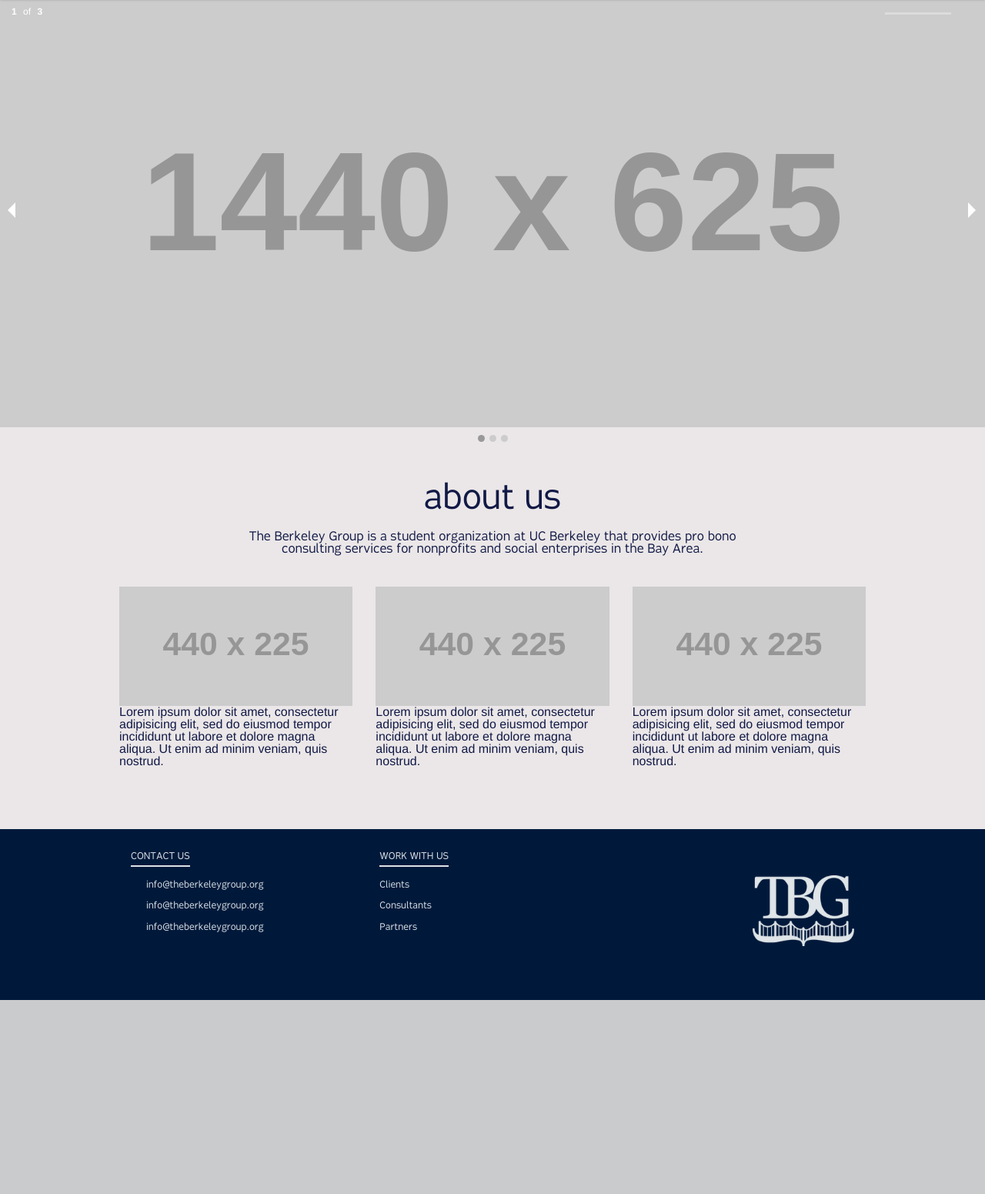
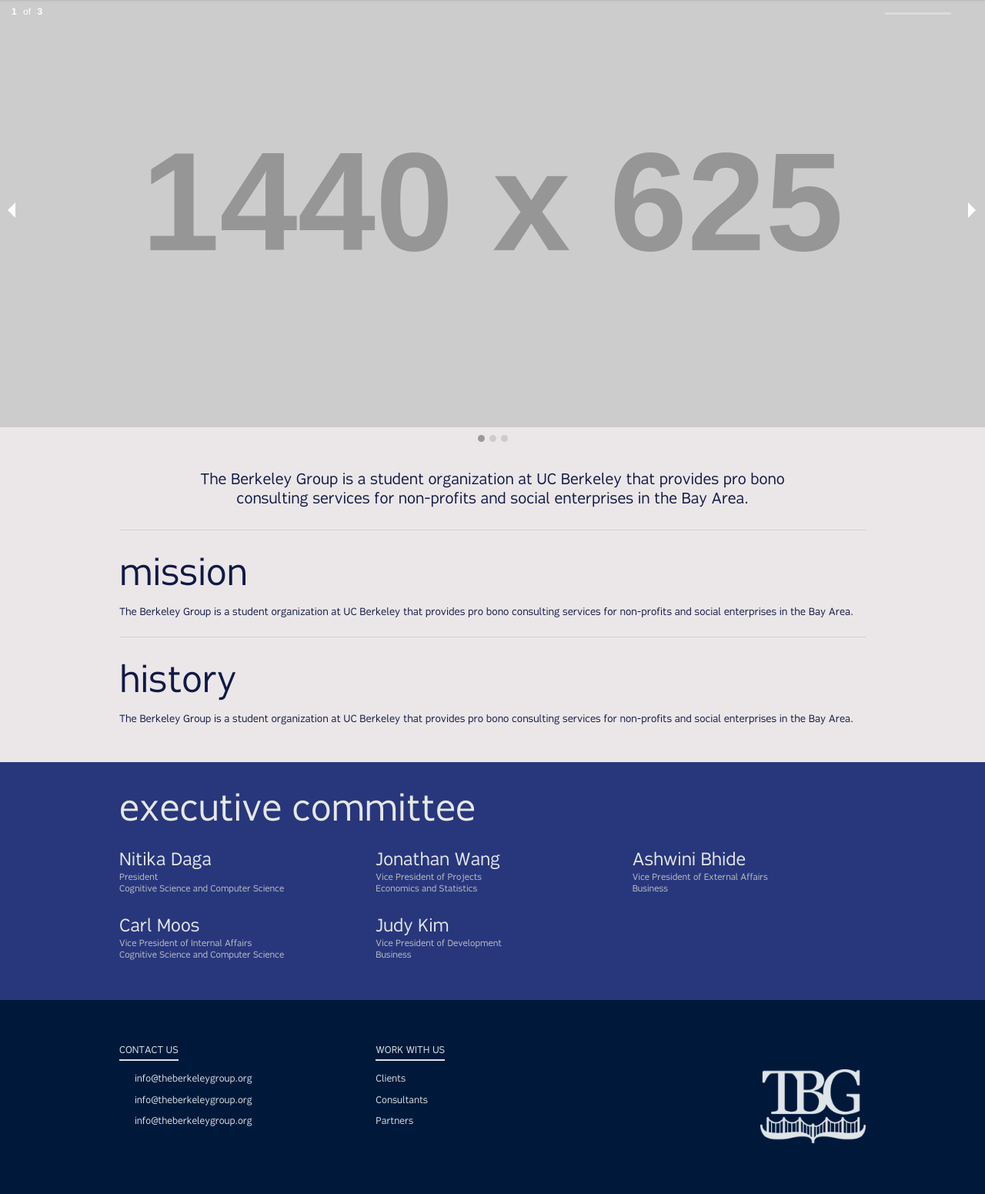
Before and after one commit to wonjun/tbg_website, a PHP site: page / in a window 1280 px wide. Shown: the part 91-1642 px from the top of the page at 77% size. Before the commit the page ends 1390 px from the top, so only its background shows below. Run offline with PHP 8.4, Linux system fonts and the light colour scheme; grey boxes labelled with a size stand in for pictures from a placeholder-image service; some libraries are stand-ins or nearby versions.

Commit message:
homepage altered v2

```diff
--- a/clients.html
+++ b/clients.html
@@ -47,10 +47,10 @@
     </div>
 
     <!-- Beginning of Our Work Section-->
-    <div class="tbg-panel">
+    <div class="basic-panel">
       <div class="row">
         <div class="large-12 columns">
-          <div class="panel-title">
+          <div class="panel-row">
             <h1>our work</h1>
           </div>
         </div>
--- a/css/about.css
+++ b/css/about.css
@@ -1,3 +1,46 @@
 .orbit-container {
   background-color: #ebe7e8;
+  margin-bottom: -17px
 }
+
+.mission-statement{
+  color: #111946;
+  font-family: fabrica;
+  text-align: center;
+  font-size: 120%;
+  line-height: 130%;
+  margin-left: auto;
+  margin-right: auto;
+  width: 80%;
+}
+
+.exec-panel {
+  background-color: #28377c;
+  color: #e6e7e8;
+  padding-bottom: 20px;
+}
+
+.exec-member {
+  color: #e6e7e8;
+  padding-bottom: 30px;
+}
+.exec-title {
+  color: #e6e7e8;
+  padding-top: 30px;
+  padding-bottom: 10px;
+}
+
+h5 {
+  color: #e6e7e8;
+  font-family: fabrica;
+  font-size: 140%;
+  font-weight: 100;
+  margin-bottom: 5px;
+  line-height: 80%;
+}
+.exec-description {
+  color: #bec1c3;
+  font-family: fabrica;
+  font-size: 70%;
+  line-height: 135%;
+}
--- a/css/footer.css
+++ b/css/footer.css
@@ -3,7 +3,7 @@
   font-family: fabrica;
   background-color: #00193b;
   padding-bottom: 60px;
-  padding-top: 30px;
+  padding-top: 60px;
   font-size: 85%;
 }
   .footer-title {
--- a/css/style.css
+++ b/css/style.css
@@ -1,34 +1,40 @@
-.panel-title {
+.panel-text {
   color: #111946;
-  text-align: center;
-  padding-top: 20px;
-  margin-bottom: 40px;
-  margin-left: auto;
-  margin-right: auto;
   font-family: fabrica;
-  width: 70%;
-}
-  .panel-title h1{
-    color: #111946;
-    font-family: fabrica;
+  font-size: 80%;
+  line-height: 90%
 }
 
-.tbg-panel {
+.panel-row {
+  padding-top: 25px;
+  padding-bottom: 25px;
+  border-bottom-style: solid;
+  border-bottom-width: 1px;
+  border-bottom-color: #cfd0d1;
+}
+
+h1{
+  font-size: 290%;
+  color: #111946;
+  font-family: fabrica;
+}
+
+.basic-panel {
   color: #111946;
   background-color: #ebe7e8;
-  padding-bottom: 80px;
+  padding-bottom: 25px;
+  padding-top: 25px;
 }
 
 .mission-panel {
   background-color: #28377C;
   padding-top: 60px;
-  padding-bottom: 75px;
+  padding-bottom: 60px;
 }
 
 .mission-statement{
   color: #e6e7e8;
   font-family: fabrica;
-  size: 30;
   text-align: center;
   font-size: 120%;
   line-height: 130%;
--- a/index.html
+++ b/index.html
@@ -55,37 +55,85 @@
     </div>
 
     <!-- Beginning of About Section-->
-    <div class="tbg-panel">
+    <div class="basic-panel">
       <div class="row">
         <div class="large-12 columns">
-          <div class="panel-title">
-            <h1>about us</h1>
-            The Berkeley Group is a student organization at UC Berkeley that provides pro bono consulting services for nonprofits and social enterprises in the Bay Area.
+          <div class="panel-row">
+            <div class="mission-statement">
+              The Berkeley Group is a student organization at UC Berkeley that provides pro bono consulting services for non-profits and social enterprises in the Bay Area.
+            </div>
+          </div>
+          <div class="panel-row">
+            <h1>mission</h1>
+            <div class="panel-text">
+              The Berkeley Group is a student organization at UC Berkeley that provides pro bono consulting services for non-profits and social enterprises in the Bay Area.
+            </div>
+          </div>
+          <div class="panel-row" style="border: none">
+            <h1>history</h1>
+            <div class="panel-text">
+              The Berkeley Group is a student organization at UC Berkeley that provides pro bono consulting services for non-profits and social enterprises in the Bay Area.
+            </div>
+          </div>
         </div>
       </div>
     </div>
 
+    <div class="exec-panel">
       <div class="row">
         <div class="large-12 columns">
-	        <div class="row">
-	        	<div class="large-4 medium-4 columns">
-              <!--Optimal Image size is 440x225 -->
-              <img src="http://placehold.it/440x225/28377C/fff" alt="slide 1" />
-              <div class="panel-item-text">
-                Lorem ipsum dolor sit amet, consectetur adipisicing elit, sed do eiusmod tempor incididunt ut labore et dolore magna aliqua. Ut enim ad minim veniam, quis nostrud.
+          <h1>
+            <div class="exec-title">
+              executive committee
+            </div>
+          </h1>
         </div>
       </div>
-	        	<div class="large-4 medium-4 columns">
-              <img src="http://placehold.it/440x225/28377C/fff" alt="slide 1" />
-              <div class="panel-item-text">
-                Lorem ipsum dolor sit amet, consectetur adipisicing elit, sed do eiusmod tempor incididunt ut labore et dolore magna aliqua. Ut enim ad minim veniam, quis nostrud.
+      <div class="row">
+        <div class="large-4 columns">
+          <div class="exec-member">
+            <h5>Nitika Daga</h5>
+            <div class="exec-description">
+              President<br>
+              Cognitive Science and Computer Science
             </div>
           </div>
-	        	<div class="large-4 medium-4 columns">
-	        		<img src="http://placehold.it/440x225/28377C/fff" alt="slide 1" />
-              <div class="panel-item-text">
-                Lorem ipsum dolor sit amet, consectetur adipisicing elit, sed do eiusmod tempor incididunt ut labore et dolore magna aliqua. Ut enim ad minim veniam, quis nostrud.
         </div>
+        <div class="large-4 columns">
+          <div class="exec-member">
+            <h5>Jonathan Wang</h5>
+            <div class="exec-description">
+              Vice President of Projects<br>
+              Economics and Statistics
+            </div>
+          </div>
+        </div>
+        <div class="large-4 columns">
+          <div class="exec-member">
+            <h5>Ashwini Bhide</h5>
+            <div class="exec-description">
+              Vice President of External Affairs<br>
+              Business
+            </div>
+          </div>
+        </div>
+      </div>
+      <div class="row">
+        <div class="large-4 columns">
+          <div class="exec-member">
+            <h5>Carl Moos</h5>
+            <div class="exec-description">
+              Vice President of Internal Affairs<br>
+              Cognitive Science and Computer Science
+            </div>
+          </div>
+        </div>
+        <div class="large-8 columns">
+          <div class="exec-member">
+            <h5>Judy Kim</h5>
+            <div class="exec-description">
+              Vice President of Development<br>
+              Business
             </div>
           </div>
         </div>
@@ -94,8 +142,7 @@
 
     <div class="footer">
       <div class="row">
-        <div class="large-12 columns">
-          <div class="large-3 medium-3 columns">
+        <div class="large-3 columns">
           <div class="footer-title">
             CONTACT US
           </div>
@@ -105,7 +152,7 @@
             <li class="footer-item"> info@theberkeleygroup.org</li>
           </ul>
         </div>
-          <div class="large-6 large-offset-1 medium-6 columns">
+        <div class="large-6 large-offset-1 columns">
           <div class="footer-title2">
             WORK WITH US
           </div>
@@ -115,10 +162,9 @@
             <li class="footer-item2"> Partners</li>
           </ul>
         </div>
-          <div class="large-2 medium-2 columns">
+        <div class="large-2 columns">
           <div class="footer-logo">
             <img src="img/footer-logo.png"/>
-            </div>
           </div>
         </div>
       </div>
```
Lines whose indentation alone changed are shown as unchanged.
